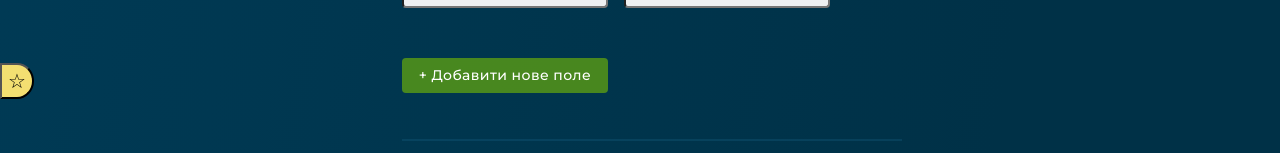
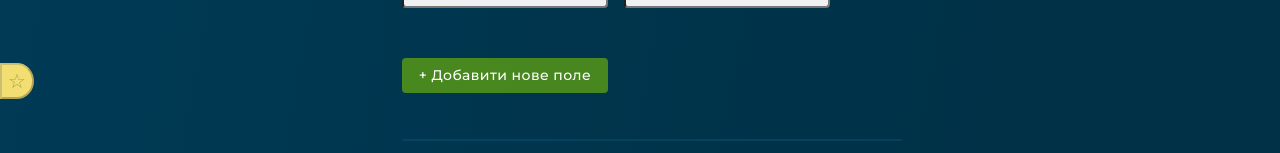
Before and after one commit to MishaLosyk/ria-analytics-app, a Vue app in the folder front-main/: page /#/ in a window 1280 px wide. Shown: the part 177-330 px from the top of the page. Built offline with nearby package versions, Linux system fonts and the light colour scheme.

Commit message:
Update SavedReq.vue

```diff
--- a/front-main/src/components/constructor/SavedReq.vue
+++ b/front-main/src/components/constructor/SavedReq.vue
@@ -8,7 +8,7 @@
            </div>
             <button class="close" v-if="showlist" @click="Menu"></button>
             <button class="submit" v-if="showlist" @click="submit">Виповнити</button>
-           <div v-if="!showlist"><button id="starbutton" @click="Menu">☆</button></div>
+           <div v-if="!showlist"><button id="starbutton" :disabled='!storageAuth' @click="Menu">☆</button></div>
 
 
 
@@ -16,6 +16,7 @@
 </div>
 </template>
 <script>
+import axios from 'axios'
 export default {
 name:"SavedReq",
 computed:{
```
